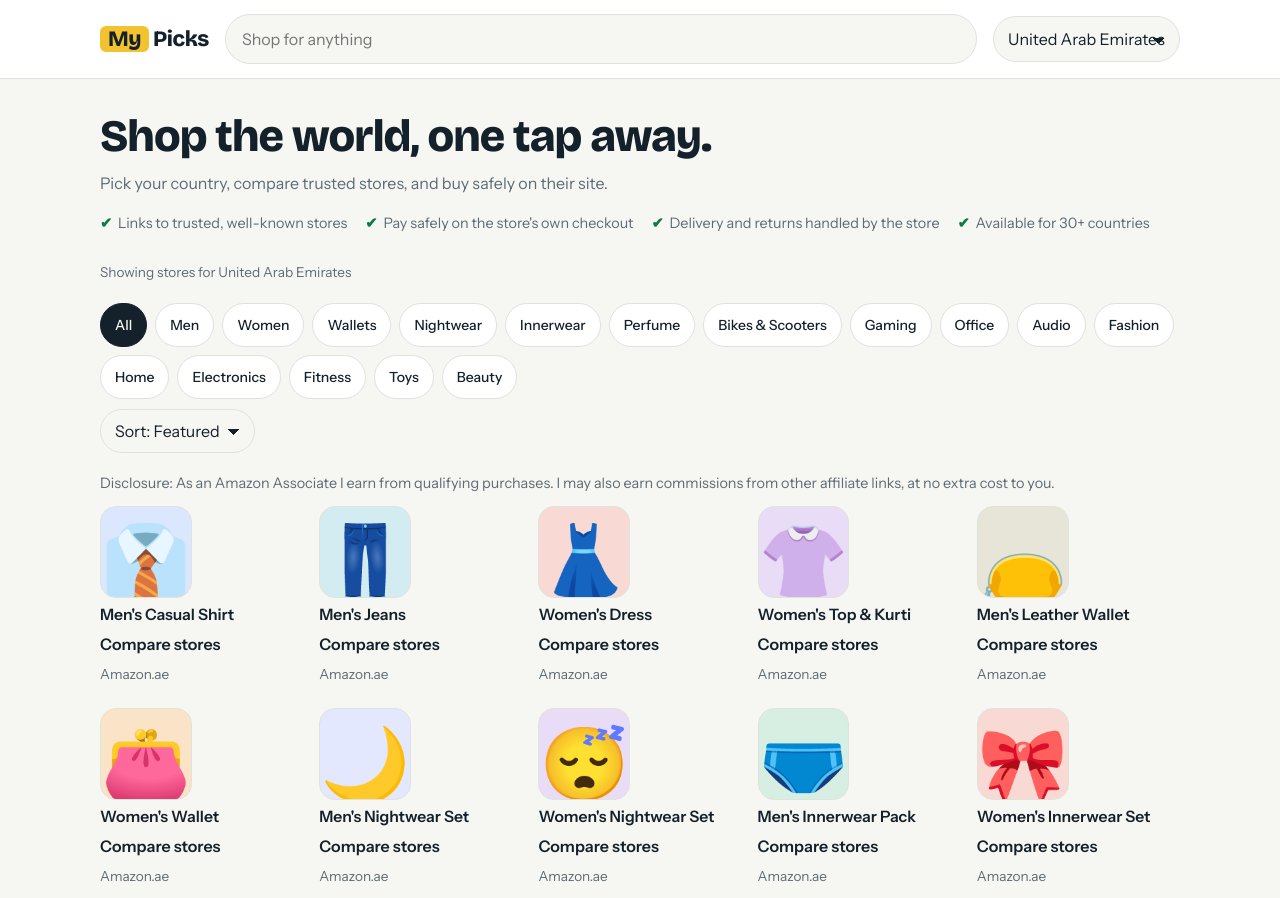
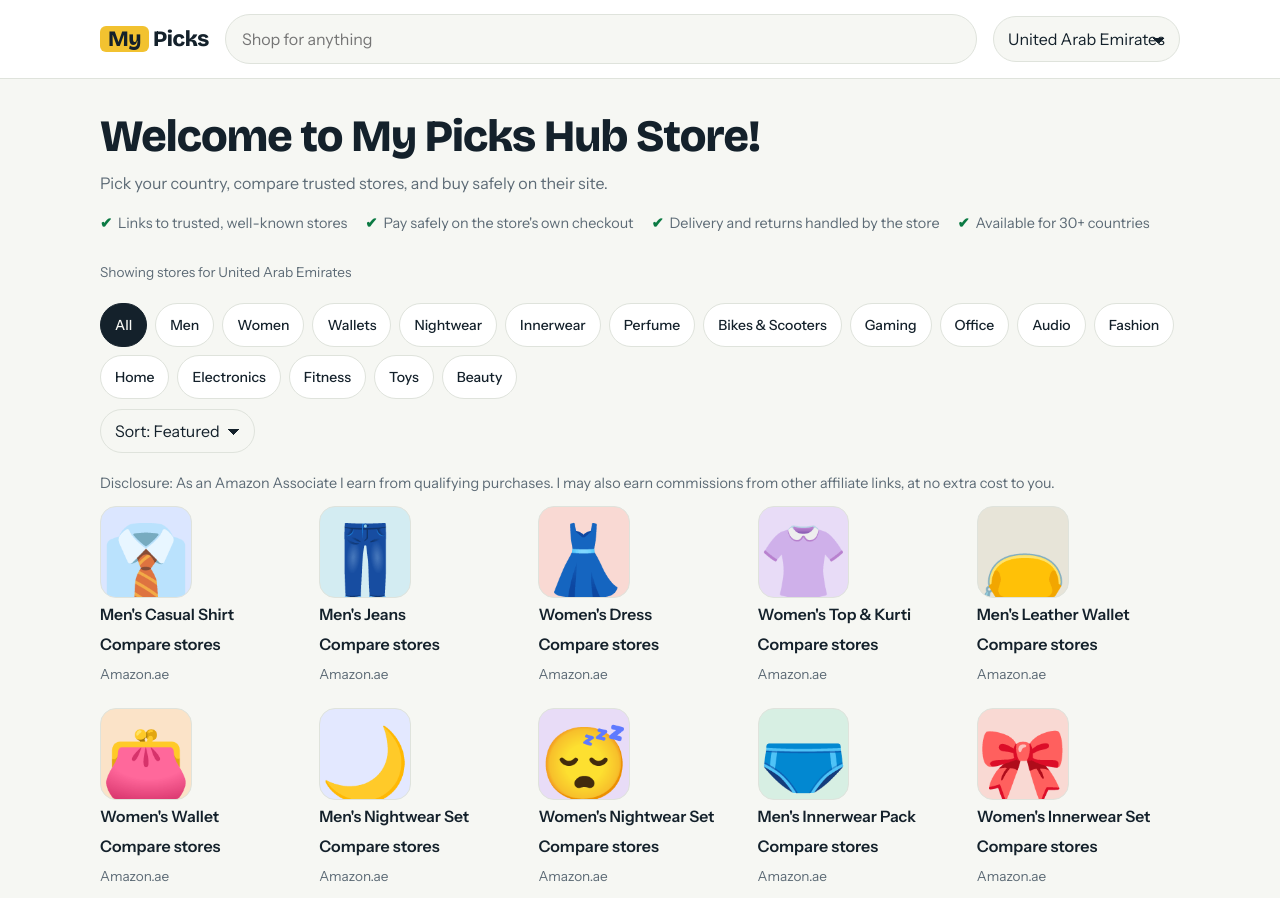
Before and after one commit to mypickshub-arch/mypickshub, a plain HTML site: page index.html in a window 1280 px wide. Shown: the top 898 px of the page. Drawn offline with nearby package versions, Linux system fonts and the light colour scheme.

Commit message:
Update homepage welcome heading

```diff
--- a/index.html
+++ b/index.html
@@ -140,7 +140,7 @@ dialog:not([open]) + *{}
 </div></header>
 <main class="wrap">
   <section class="hero">
-    <h1>Shop the world, one tap away.</h1>
+    <h1>Welcome to My Picks Hub Store!</h1>
     <p>Pick your country, compare trusted stores, and buy safely on their site.</p>
     <ul class="badges"><li>Links to trusted, well-known stores</li><li>Pay safely on the store's own checkout</li><li>Delivery and returns handled by the store</li><li>Available for 30+ countries</li></ul>
     <p style="display:none"></p>
```
